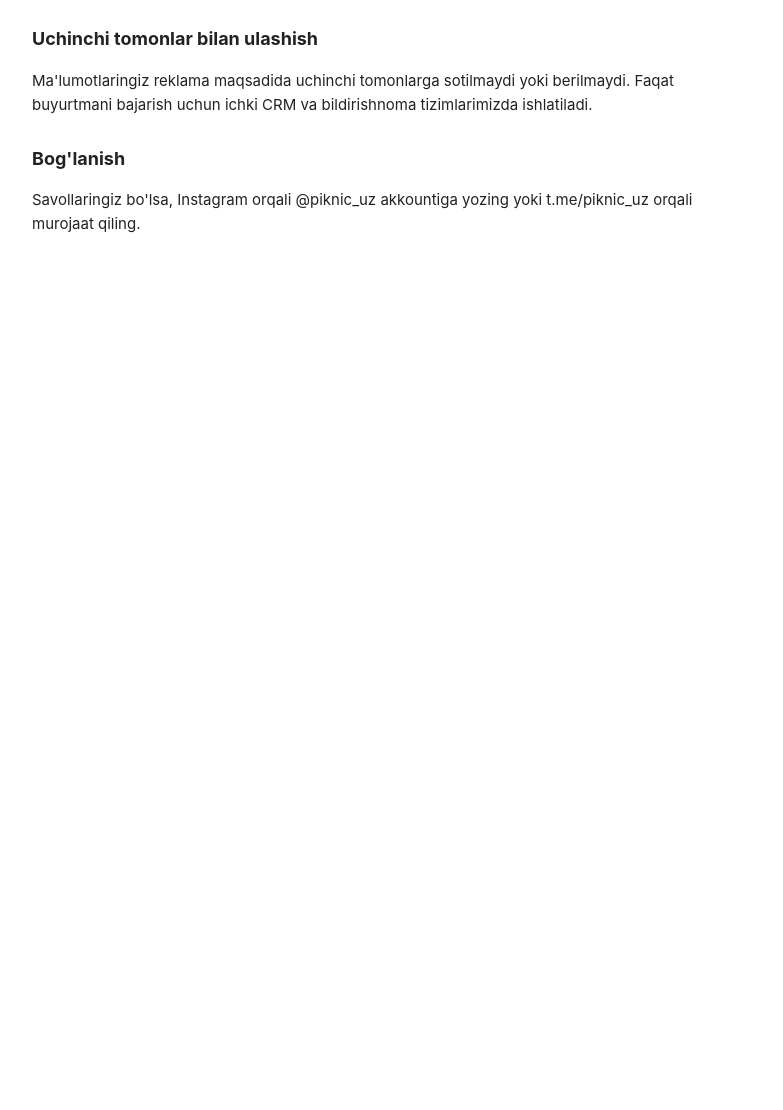
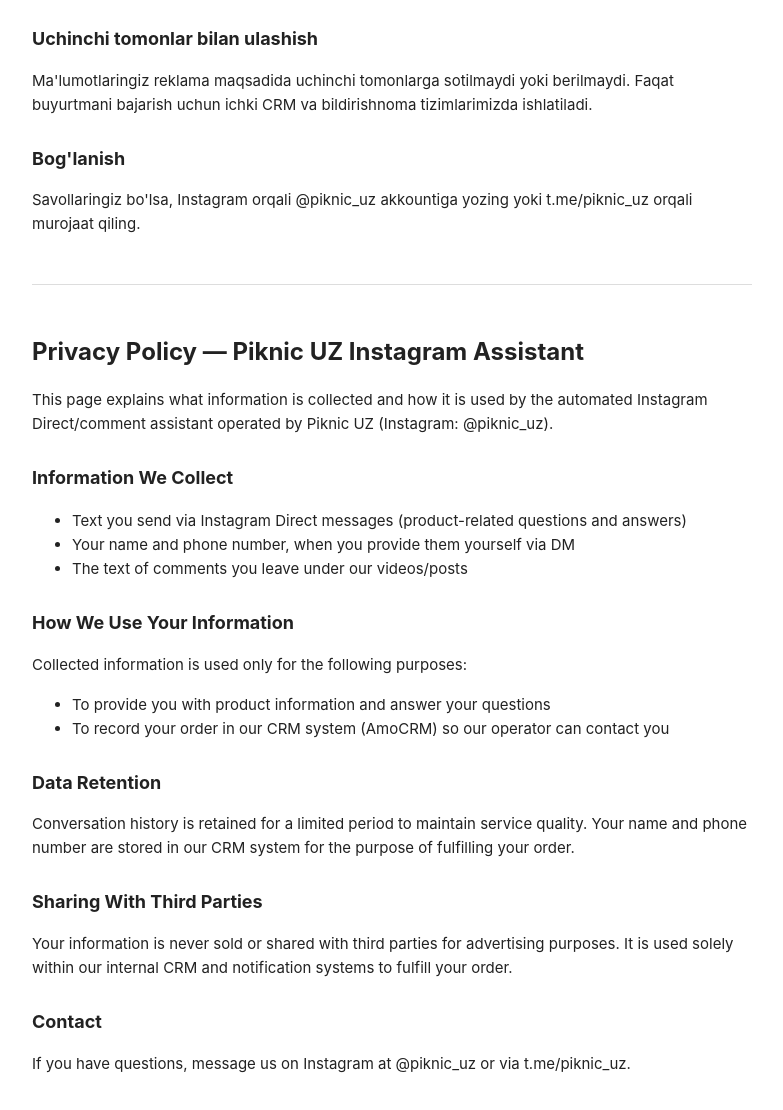
Before and after one commit to shazoxalik-ctrl/Piknik-ig-bot, a website: page privacy.html in a window 1280 px wide. Shown: the part 570-1680 px from the top of the page, without its empty margins (248-1031 px from the left). Before the commit the page ends 846 px from the top, so only its background shows below. Drawn offline with Linux system fonts and the light colour scheme.

Commit message:
add English version to privacy policy

```diff
--- a/privacy.html
+++ b/privacy.html
@@ -3,12 +3,13 @@
 <head>
 <meta charset="UTF-8">
 <meta name="viewport" content="width=device-width, initial-scale=1.0">
-<title>Maxfiylik siyosati — Piknic UZ</title>
+<title>Maxfiylik siyosati / Privacy Policy — Piknic UZ</title>
 <style>
   body { font-family: -apple-system, Arial, sans-serif; max-width: 720px; margin: 40px auto; padding: 0 20px; line-height: 1.6; color: #222; }
   h1 { font-size: 24px; }
   h2 { font-size: 18px; margin-top: 28px; }
   p, li { font-size: 15px; }
+  hr { margin: 48px 0; border: none; border-top: 1px solid #ddd; }
 </style>
 </head>
 <body>
@@ -37,5 +38,33 @@
 
   <h2>Bog'lanish</h2>
   <p>Savollaringiz bo'lsa, Instagram orqali @piknic_uz akkountiga yozing yoki t.me/piknic_uz orqali murojaat qiling.</p>
+
+  <hr>
+
+  <h1>Privacy Policy — Piknic UZ Instagram Assistant</h1>
+  <p>This page explains what information is collected and how it is used by the automated Instagram Direct/comment assistant operated by Piknic UZ (Instagram: @piknic_uz).</p>
+
+  <h2>Information We Collect</h2>
+  <ul>
+    <li>Text you send via Instagram Direct messages (product-related questions and answers)</li>
+    <li>Your name and phone number, when you provide them yourself via DM</li>
+    <li>The text of comments you leave under our videos/posts</li>
+  </ul>
+
+  <h2>How We Use Your Information</h2>
+  <p>Collected information is used only for the following purposes:</p>
+  <ul>
+    <li>To provide you with product information and answer your questions</li>
+    <li>To record your order in our CRM system (AmoCRM) so our operator can contact you</li>
+  </ul>
+
+  <h2>Data Retention</h2>
+  <p>Conversation history is retained for a limited period to maintain service quality. Your name and phone number are stored in our CRM system for the purpose of fulfilling your order.</p>
+
+  <h2>Sharing With Third Parties</h2>
+  <p>Your information is never sold or shared with third parties for advertising purposes. It is used solely within our internal CRM and notification systems to fulfill your order.</p>
+
+  <h2>Contact</h2>
+  <p>If you have questions, message us on Instagram at @piknic_uz or via t.me/piknic_uz.</p>
 </body>
 </html>
```
